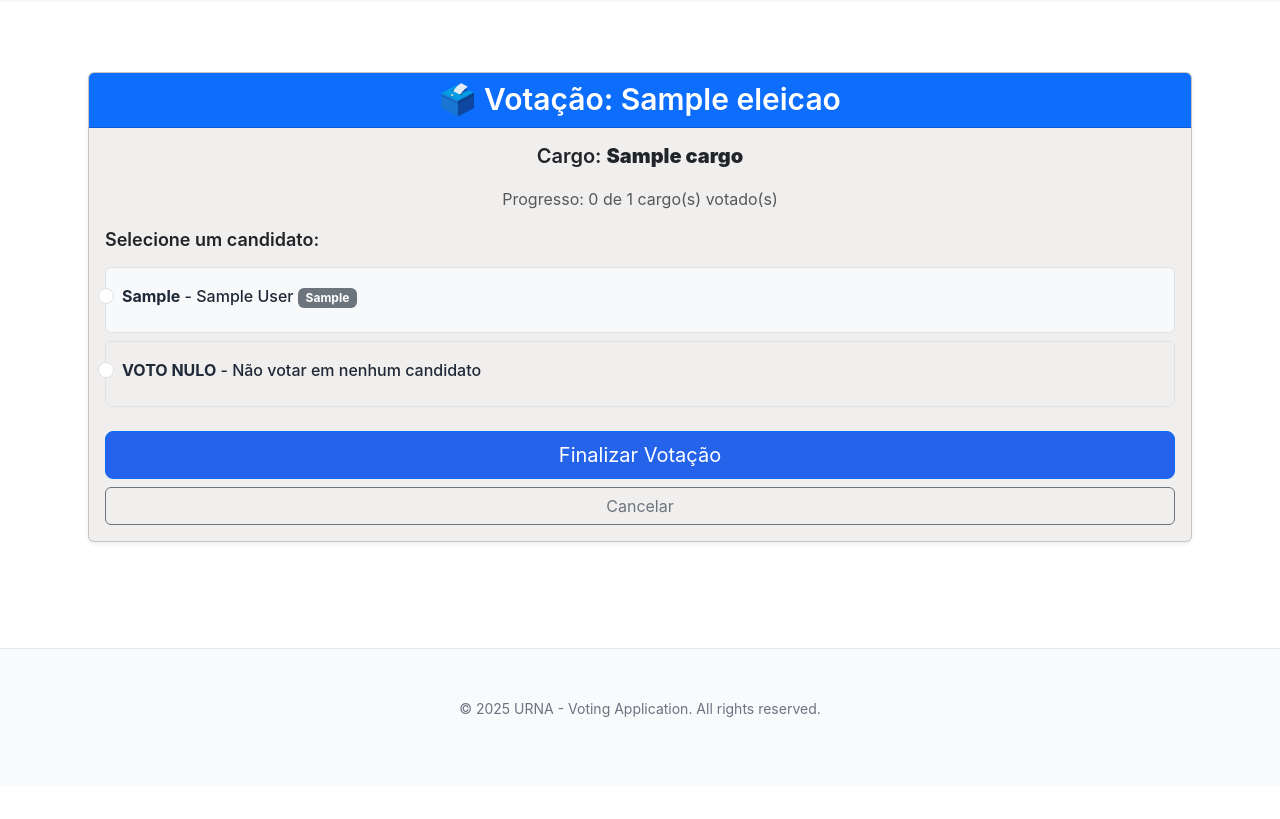
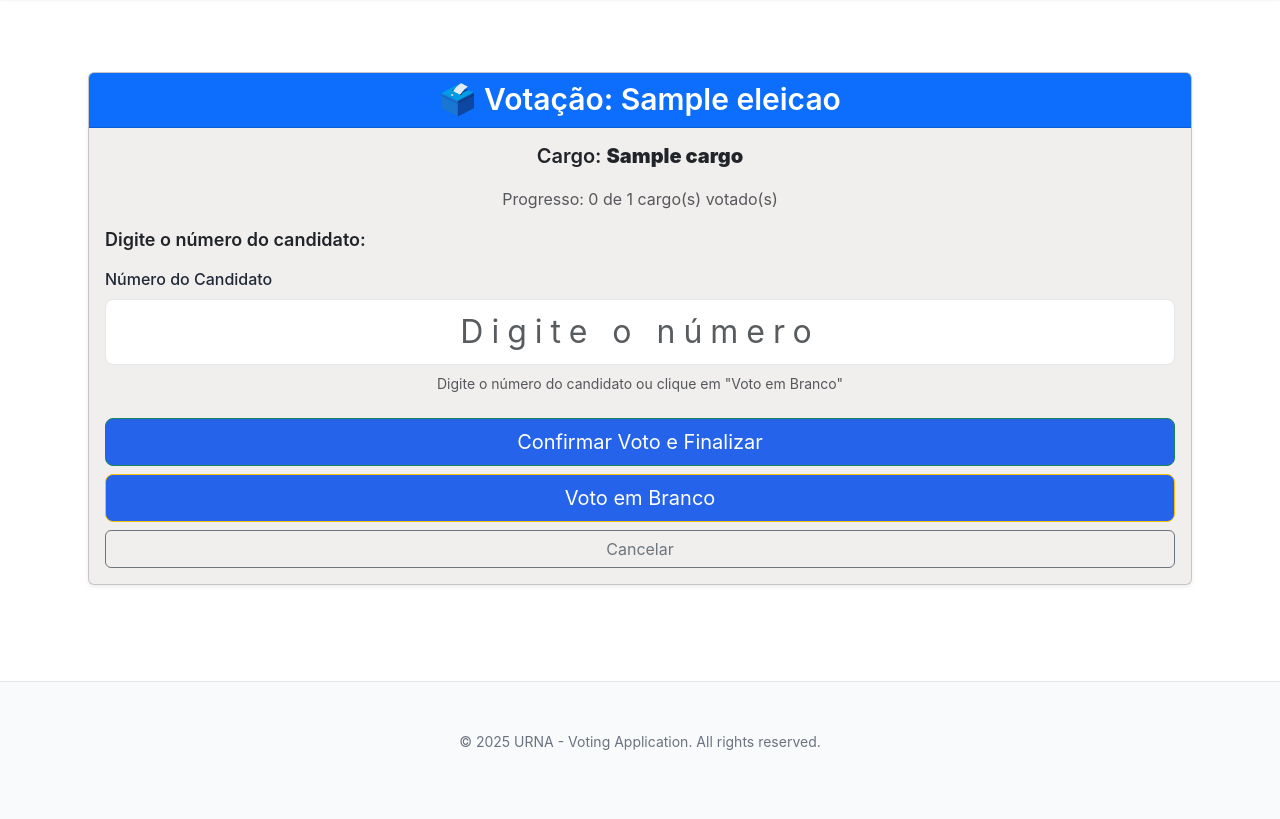
Before and after one commit to Junior-Rosa/urna-eletronica, a Django app: page /votar/1/ in a window 1280 px wide. Shown: the part 88-907 px from the top of the page. Before the commit the page ends 805 px from the top, so only its background shows below. Run offline with Django 5.2, Linux system fonts and the light colour scheme; a user stored in the database is signed in; tables that the repository leaves empty hold one stand-in row (values such as "Sample post").

Commit message:
refactor: now the user selects the vote by typing the number instead of selecting the user

```diff
--- a/src/urna/templates/votar.html
+++ b/src/urna/templates/votar.html
@@ -35,10 +35,10 @@
                     <input type="hidden" name="eleitor" value="{{ request.user.eleitor.pk }}">
 
                     <div class="mb-4">
-                        <h5 class="mb-3">Selecione um candidato:</h5>
+                        <h5 class="mb-3">Digite o número do candidato:</h5>
 
                         {% if cargo.candidatos.all %}
-                            {% for candidato in cargo.candidatos.all %}
+                            {% comment %}{% for candidato in cargo.candidatos.all %}
                                 <div class="form-check mb-2 p-3 border rounded {% if forloop.counter0|divisibleby:2 %}bg-light{% endif %}">
                                     <input class="form-check-input"
                                            type="radio"
@@ -53,10 +53,10 @@
                                         {% endif %}
                                     </label>
                                 </div>
-                            {% endfor %}
+                            {% endfor %}{% endcomment %}
 
                             {# Option for blank/null vote #}
-                            <div class="form-check mb-2 p-3 border rounded">
+                            {% comment %}<div class="form-check mb-2 p-3 border rounded">
                                 <input class="form-check-input"
                                        type="radio"
                                        name="candidato"
@@ -66,7 +66,21 @@
                                 <label class="form-check-label w-100" for="candidato_nulo">
                                     <strong>VOTO NULO</strong> - Não votar em nenhum candidato
                                 </label>
+                            </div>{% endcomment %}
+                            <div class="mb-3">
+                            <label for="numero_candidato" class="form-label">Número do Candidato</label>
+                            <input type="text"
+                                   class="form-control form-control-lg text-center"
+                                   id="numero_candidato"
+                                   name="numero_candidato"
+                                   placeholder="Digite o número"
+                                   maxlength="10"
+                                   style="font-size: 2rem; letter-spacing: 0.5rem;">
+                            <div class="form-text text-center mt-2">
+                                Digite o número do candidato ou clique em "Voto em Branco"
                             </div>
+                        </div>
+
                         {% else %}
                             <div class="alert alert-warning">
                                 Não há candidatos cadastrados para este cargo.
@@ -82,12 +96,15 @@
                     {% endif %}
 
                     <div class="d-grid gap-2">
-                        <button type="submit" class="btn btn-primary btn-lg">
+                        <button type="submit" class="btn btn-success btn-lg" name="action" value="votar">
                             {% if request.session.cargos_votados|default:0|add:1 >= total_cargos %}
-                                Finalizar Votação
+                                Confirmar Voto e Finalizar
                             {% else %}
-                                Confirmar e Próximo Cargo
+                                Confirmar Voto
                             {% endif %}
+                        </button>
+                        <button type="submit" class="btn btn-warning btn-lg" name="action" value="branco">
+                            Voto em Branco
                         </button>
                         <a href="{% url 'index' %}" class="btn btn-outline-secondary">Cancelar</a>
                     </div>
--- a/src/urna/views/votacao.py
+++ b/src/urna/views/votacao.py
@@ -6,7 +6,7 @@
 from django.contrib.auth.mixins import LoginRequiredMixin
 
 from ..forms import VotoForm
-from ..models import Eleicao, Voto, Cargo
+from ..models import Eleicao, Voto, Cargo, Candidato
 import csv
 from django.http import HttpResponse
 
@@ -103,10 +103,36 @@
         return context
 
     def form_valid(self, form):
+        action = self.request.POST.get('action', 'votar')
+
+        if action == 'branco':
+            # Blank vote - candidato is None
+            candidato_id = None
+            messages.info(self.request, "Voto em branco registrado!")
+        else:
+            # Regular vote - process the candidate number
+            numero_candidato = self.request.POST.get('numero_candidato', '').strip()
+            cargo = form.cleaned_data['cargo']
+
+            if numero_candidato:
+                # Try to find the candidate by number
+                try:
+                    candidato = Candidato.objects.get(cargo=cargo, numero=numero_candidato)
+                    candidato_id = candidato.id
+                    messages.success(self.request, f"Voto registrado para o candidato {numero_candidato}!")
+                except Candidato.DoesNotExist:
+                    # Invalid number - null vote
+                    candidato_id = None
+                    messages.warning(self.request, f"Número {numero_candidato} inválido. Voto nulo registrado!")
+            else:
+                # No number entered - null vote
+                candidato_id = None
+                messages.warning(self.request, "Nenhum número digitado. Voto nulo registrado!")
+
         voto_data = {
             'eleitor_id': form.cleaned_data['eleitor'].id,
             'cargo_id': form.cleaned_data['cargo'].id,
-            'candidato_id': form.cleaned_data['candidato'].id if form.cleaned_data['candidato'] else None,
+            'candidato_id': candidato_id,
             'eleicao_id': form.cleaned_data['eleicao'].id,
         }
 
@@ -129,7 +155,6 @@
             self.request.session['cargos_votados'] = 0
             return self.redirect_to_success()
         else:
-            messages.success(self.request, "Voto registrado! Prossiga para o próximo cargo.")
             # Redirect back to the same view to vote for next position
             return self.redirect_to_next_vote()
 
```
